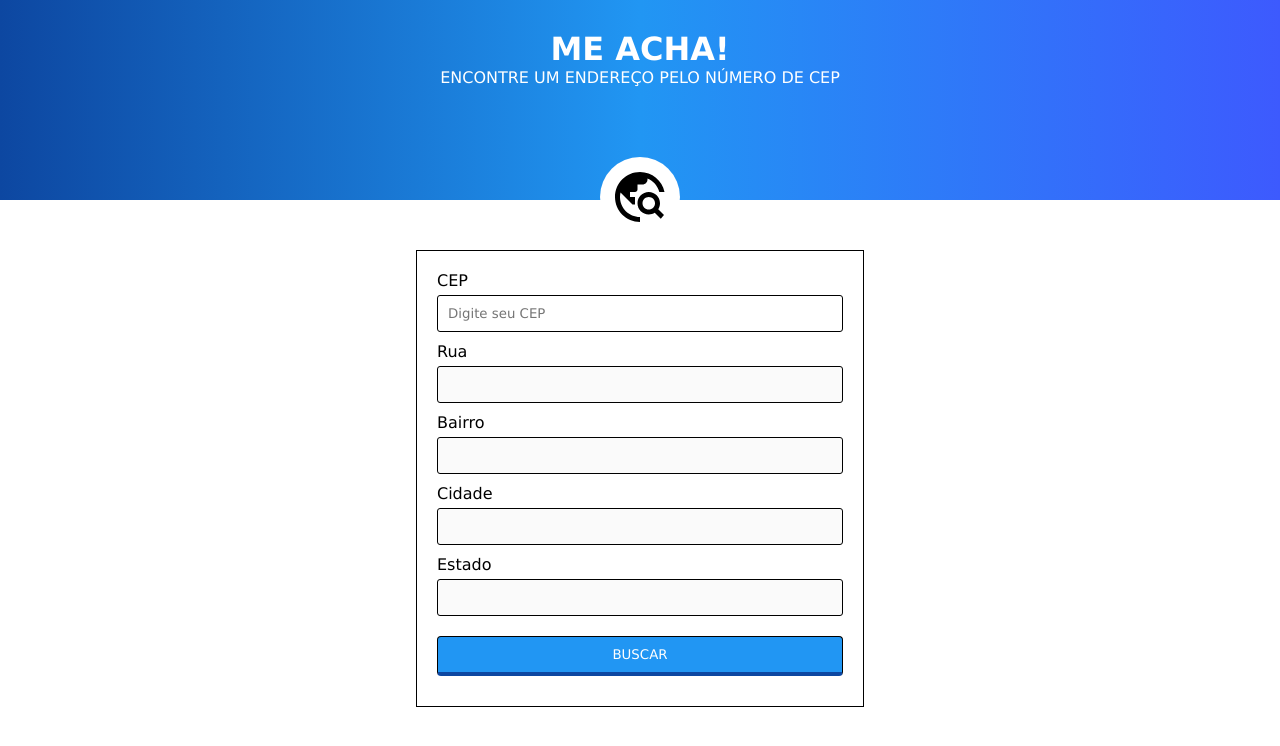
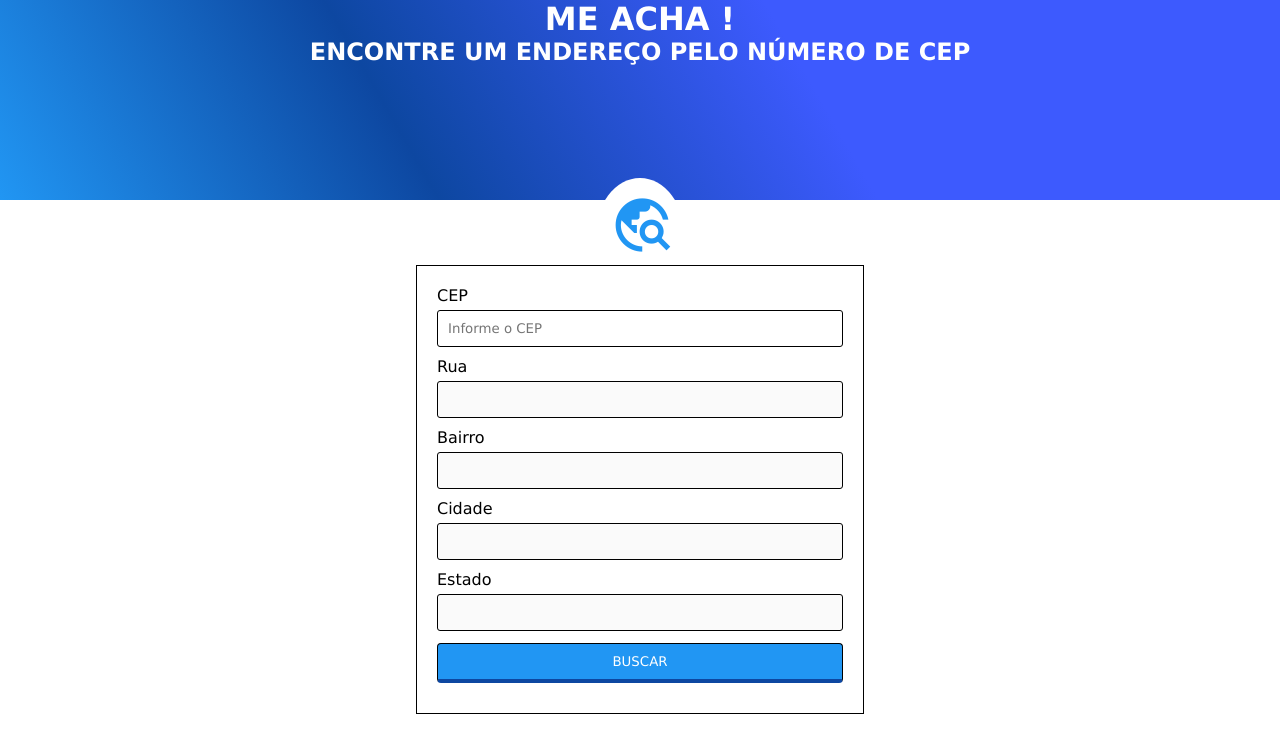
Before and after one commit to LeandroDukievicz/desafioMeAcha-JS, a plain HTML site: page index.html in a window 1280 px wide. Drawn offline with Linux system fonts and the light colour scheme.

Commit message:
alterando cor do icone

```diff
--- a/index.html
+++ b/index.html
@@ -5,6 +5,7 @@
     <meta charset="UTF-8">
     <meta http-equiv="X-UA-Compatible" content="IE=edge">
     <meta name="viewport" content="width=device-width, initial-scale=1.0">
+    <link rel="stylesheet" href="https://fonts.googleapis.com/icon?family=Material+Icons"rel="stylesheet">
     <link rel="stylesheet" href="style.css">
     <script src="script.js" ></script>
     <title>ME ACHA! - Desafio 02 - JS</title>
@@ -14,21 +15,19 @@
 
 <body>
     <header>
-        <div>
-            <div id="titulo">
-                <h1>ME ACHA!</h1>
-                <p>ENCONTRE UM ENDEREÇO PELO NÚMERO DE CEP</p>
-            </div>
-            <figure>
-                <img id="img" src="./img/travel_explore_black_24dp.svg" alt="travel explore">
-            </figure>
+        <h1>ME ACHA !</h1>
+        <h2>ENCONTRE UM ENDEREÇO PELO NÚMERO DE CEP</h2>
+        <div id="divicone">
+            <span id="icone" class="material-icons">
+            travel_explore
+            </span>
         </div>
     </header>
     <main>
 
         <form name="CEP">
             <label>CEP</label>
-            <input type="text" name="Cep" value="" id="cep" placeholder="Digite seu CEP">
+            <input type="text" name="Cep" value="" id="cep" placeholder="Informe o CEP">
             <label>Rua</label>
             <input type="text" name="Rua" value=""  id="logradouro" disabled>
             <label>Bairro</label>
--- a/style.css
+++ b/style.css
@@ -9,12 +9,16 @@
 header{
     width: 100%;
     height: 200px;
-    background:linear-gradient(to left ,#3D5AFE,#2196F3,#0D47A1);
-    color: white;
+    background:linear-gradient(60deg,#2196F3,#0D47A1,#3D5AFE 63%);
+    color:#fff;
+    text-align: center;
+
 }
+
 div{
     text-align: center;
 }
+
 #titulo{
     padding-top:30px;
 }
@@ -23,7 +27,7 @@ form{
     width: 35vw;
     height: auto;
     padding: 20px;
-    margin-top: 50px;
+    margin-top: 65px;
     margin-left: auto;
     margin-right: auto;
     margin-bottom: 20px;
@@ -40,20 +44,33 @@ input{
     border-radius: 3px;
     color: black;
 }
+
+#icone{
+
+    padding: 15px;
+    font-size: 64px;
+    color:#2196F3;
+    cursor: pointer;
+}
+
+#divicone{
+    width: 7vw;
+    height: 15vh;
+
+    background-color:#fff ;
+    border-radius: 100%;
+    margin-top: 14vh;
+    margin-right: auto;
+    margin-left: auto;
+}
+
 #button{
     width: 100%;
     padding: 10px;
-    margin-top: 10px;
+    margin-top: 2px;
     border-radius: 4px;
     background: #2196F3;
     border-bottom: 4px solid #0D47A1;
     color: white;
     cursor: pointer;
 }
-#img{
-    padding: 10px;
-    background-color: white;
-    border-radius: 50px;
-    width: 80px;
-    margin-top: 70px;
-}
```
